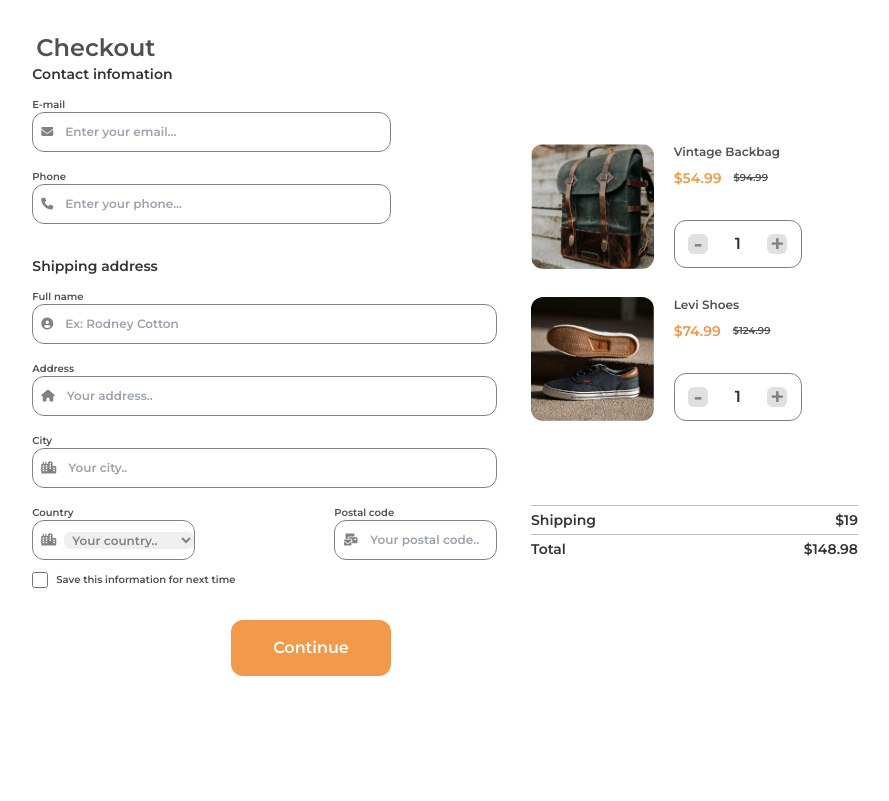
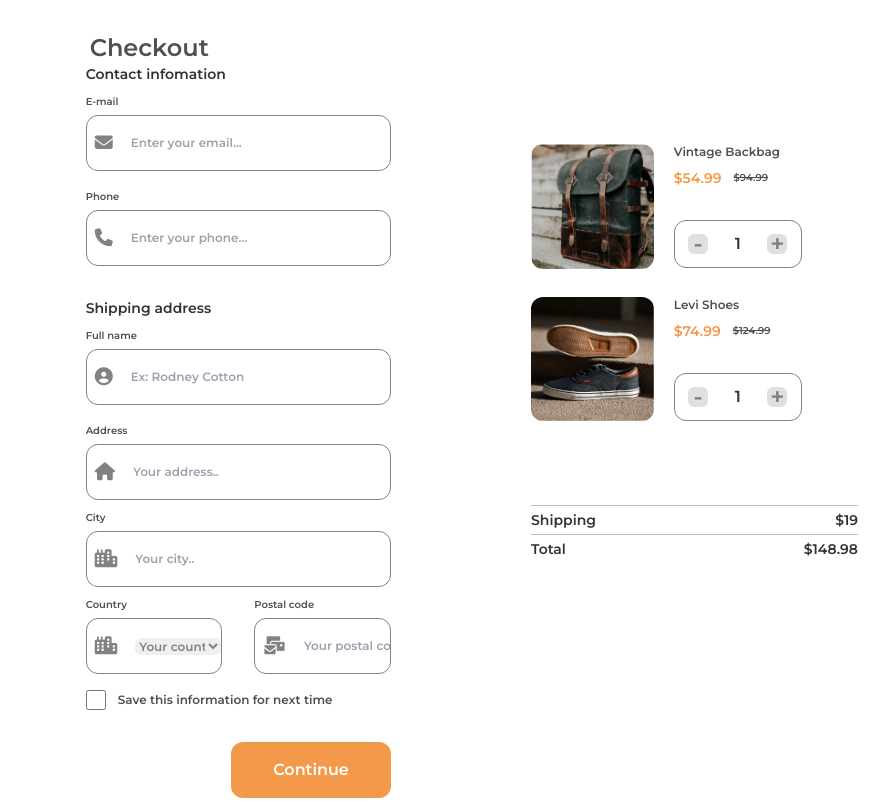
Before and after one commit to Hassan-Wanas/checkout-page-master, a website: page index.html in a window 1280 px wide. Shown: the top 801 px of the page, without its empty margins (193-1082 px from the left). Drawn offline with Linux system fonts and the light colour scheme.

Commit message:
end of desktop styling

```diff
--- a/index.html
+++ b/index.html
@@ -38,7 +38,7 @@
   </head>
   <body>
     <main
-      class="w-[375px] mx-auto px-3 flex flex-col font-Montserrat not-italic font-semibold xl:w-8/12"
+      class="w-[375px] mx-auto px-3 flex flex-col font-Montserrat not-italic font-semibold xl:w-7/12"
     >
       <h1 class="text-2xl mt-8 text-Gray4 pl-1">Checkout</h1>
       <form
@@ -129,108 +129,114 @@
             </div>
           </div>
         </fieldset>
-        <div class="flex flex-col gap-y-8 xl:col-start-1 xl:row-start-1">
+        <div
+          class="flex flex-col gap-y-8 xl:w-full xl:col-start-1 xl:row-start-1"
+        >
           <fieldset class="text-xs text-Gray3">
             <legend class="text-sm text-Gray1 mb-3">Contact infomation</legend>
-            <label for="email" class="text-[10px] leading-[12px] text-Gray2"
+            <label
+              for="email"
+              class="text-[10px] leading-[12px] text-Gray2 block mb-[5.5px] xl:mb-[7px]"
               >E-mail</label
             >
             <div
-              class="h-10 border border-solid border-Gray3 rounded-xl pl-2 flex flex-row items-center gap-2 mb-4"
+              class="h-10 border border-solid border-Gray3 rounded-xl pl-2 flex flex-row items-center gap-3 mb-4 xl:h-14 xl:gap-[18px] xl:mb-5"
             >
-              <i class="fa-solid fa-envelope"></i>
+              <i class="fa-solid fa-envelope xl:text-lg"></i>
               <input
                 type="email"
                 name="email"
                 id="email"
                 placeholder="Enter your email..."
-                class="h-fit w-full rounded-md pl-1 outline-none"
+                class="h-fit w-full rounded-md outline-none"
               />
             </div>
-            <label for="phone" class="text-[10px] leading-[12px] text-Gray2"
+            <label
+              for="phone"
+              class="text-[10px] leading-[12px] text-Gray2 block mb-[5.5px] xl:mb-[7px]"
               >Phone</label
             >
             <div
-              class="h-10 border border-solid border-Gray3 rounded-xl pl-2 flex flex-row items-center gap-2"
+              class="h-10 border border-solid border-Gray3 rounded-xl pl-2 flex flex-row items-center gap-3 xl:h-14 xl:gap-[18px]"
             >
-              <i class="fa-solid fa-phone"></i>
+              <i class="fa-solid fa-phone xl:text-lg"></i>
               <input
                 type="tel"
                 name="phone"
                 id="phone"
                 placeholder="Enter your phone..."
-                class="h-fit w-full rounded-md pl-1 outline-none"
+                class="h-fit w-full rounded-md outline-none"
               />
             </div>
           </fieldset>
-          <fieldset
-            class="text-xs text-Gray3 xl:w-[465px]"
-          >
+          <fieldset class="text-xs text-Gray3 xl:w-full">
             <legend class="text-sm text-Gray1 mb-3">Shipping address</legend>
-            <label for="fullName" class="text-[10px] leading-[12px] text-Gray2"
+            <label
+              for="fullName"
+              class="text-[10px] leading-[12px] text-Gray2 block mb-[5.5px] xl:mb-[7px]"
               >Full name</label
             >
             <div
-              class="h-10 border border-solid border-Gray3 rounded-xl pl-2 flex flex-row items-center gap-2 mb-4"
+              class="h-10 border border-solid border-Gray3 rounded-xl pl-2 flex flex-row items-center gap-3 mb-4 xl:h-14 xl:gap-[18px] xl:mb-5"
             >
-              <i class="fa-solid fa-circle-user"></i>
+              <i class="fa-solid fa-circle-user xl:text-lg"></i>
               <input
                 type="text"
                 name="fullName"
                 id="fullName"
                 placeholder="Ex: Rodney Cotton"
-                class="h-fit w-full rounded-md pl-1 outline-none"
+                class="h-fit w-full rounded-md outline-none"
               />
             </div>
-            <label for="address" class="text-[10px] leading-[12px] text-Gray2"
+            <label
+              for="address"
+              class="text-[10px] leading-[12px] text-Gray2 block mb-[5.5px] xl:mb-[7px]"
               >Address</label
             >
             <div
-              class="h-10 border border-solid border-Gray3 rounded-xl pl-2 flex flex-row items-center gap-2 mb-4"
+              class="h-10 border border-solid border-Gray3 rounded-xl pl-2 flex flex-row items-center gap-3 mb-3 xl:h-14 xl:gap-[18px]"
             >
-              <i class="fa-solid fa-house"></i>
+              <i class="fa-solid fa-house xl:text-lg"></i>
               <input
                 type="text"
                 name="address"
                 id="address"
                 placeholder="Your address.."
-                class="h-fit w-full rounded-md pl-1 outline-none"
+                class="h-fit w-full rounded-md outline-none"
               />
             </div>
-            <label for="city" class="text-[10px] leading-[12px] text-Gray2"
+            <label
+              for="city"
+              class="text-[10px] leading-[12px] text-Gray2 block mb-[5.5px] xl:mb-[7px]"
               >City</label
             >
             <div
-              class="h-10 border border-solid border-Gray3 rounded-xl pl-2 flex flex-row items-center gap-2 mb-4"
+              class="h-10 border border-solid border-Gray3 rounded-xl pl-2 flex flex-row items-center gap-3 mb-3 xl:h-14 xl:gap-[18px]"
             >
-              <i class="fa-solid fa-city"></i>
+              <i class="fa-solid fa-city xl:text-lg"></i>
               <input
                 type="text"
                 name="city"
                 id="city"
                 placeholder="Your city.."
-                class="h-fit w-full rounded-md pl-1 outline-none"
+                class="h-fit w-full rounded-md outline-none"
               />
             </div>
-            <div class="flex flex-row justify-between">
-              <div class="w-[162.98px]">
+            <div class="grid grid-cols-2 gap-6 xl:gap-8 xl:w-full">
+              <div>
                 <label
                   for="country"
-                  class="text-[10px] leading-[12px] text-Gray2"
+                  class="text-[10px] leading-[12px] text-Gray2 block mb-[5.5px] xl:mb-[7px]"
                   >Country</label
                 >
                 <div
-                  class="h-10 border border-solid border-Gray3 rounded-xl pl-2 flex flex-row items-center gap-1 mb-4"
+                  class="h-10 border border-solid border-Gray3 rounded-xl pl-2 flex flex-row items-center gap-3 mb-4 xl:h-14 xl:gap-[18px] xl:mb-5"
                 >
-                  <i class="fa-solid fa-city"></i>
-                  <label
-                    for="country"
-                    class="text-[10px] leading-[12px] text-Gray2"
-                  ></label>
+                  <i class="fa-solid fa-city xl:text-lg"></i>
                   <select
                     name="country"
                     id="country"
-                    class="h-fit w-full rounded-md pl-1 outline-none"
+                    class="h-fit w-full rounded-md outline-none"
                   >
                     <option value="Your country.." selected disabled>
                       Your country..
@@ -241,30 +247,37 @@
                   </select>
                 </div>
               </div>
-              <div class="w-[162.98px]">
+              <div>
                 <label
                   for="postalCode"
-                  class="text-[10px] leading-[12px] text-Gray2"
+                  class="text-[10px] leading-[12px] text-Gray2 block mb-[5.5px] xl:mb-[7px]"
                   >Postal code</label
                 >
                 <div
-                  class="h-10 border border-solid border-Gray3 rounded-xl pl-2 flex flex-row items-center gap-2 mb-4"
+                  class="h-10 border border-solid border-Gray3 rounded-xl pl-2 flex flex-row items-center gap-3 mb-4 xl:h-14 xl:gap-[18px] xl:mb-5"
                 >
-                  <i class="fa-solid fa-envelopes-bulk"></i>
+                  <i class="fa-solid fa-envelopes-bulk xl:text-lg"></i>
                   <input
                     type="text"
                     name="postalCode"
                     id="postalCode"
                     placeholder="Your postal code.."
-                    class="h-fit w-full rounded-md pl-1 outline-none"
+                    class="h-fit w-full rounded-md outline-none"
                   />
                 </div>
               </div>
             </div>
           </fieldset>
-          <div class="flex flex-row items-center gap-2 mt-[-36px]">
-            <input type="checkbox" name="save" id="save" class="w-4 h-4" />
-            <label for="save" class="text-[10px] leading-[12px] text-Gray2"
+          <div class="flex flex-row items-center gap-2 mt-[-36px] xl:gap-3">
+            <input
+              type="checkbox"
+              name="save"
+              id="save"
+              class="w-4 h-4 xl:w-5 xl:h-5"
+            />
+            <label
+              for="save"
+              class="text-[10px] leading-[12px] text-Gray2 xl:text-xs"
               >Save this information for next time</label
             >
           </div>
```
Also changed, not shown: output.css.
